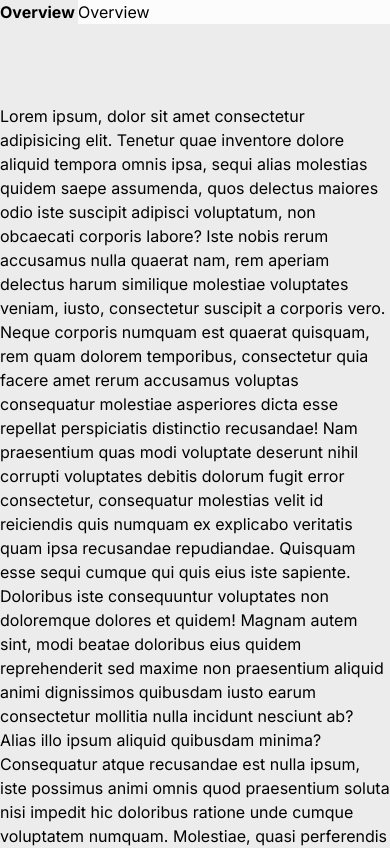
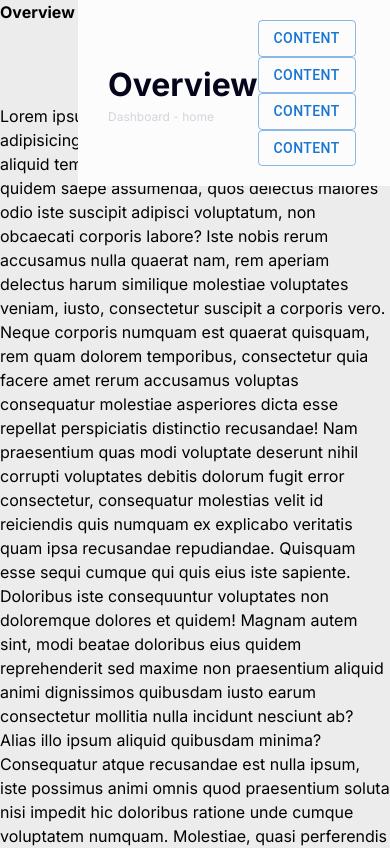
Before and after one commit to mehedihasan712277/hospital-account-management, a Next.js app: page / in a window 390 px wide. Shown: the top 848 px of the page. Built offline with nearby package versions, Linux system fonts and the light colour scheme.

Commit message:
sidebar done without responsive

```diff
--- a/src/components/shared/Navbar.tsx
+++ b/src/components/shared/Navbar.tsx
@@ -1,6 +1,7 @@
 "use client"
 import { usePathname } from "next/navigation"
 import { menuItems } from "./SideBar"
+import { Button } from "@mui/material"
 
 const Navbar = () => {
     const pathname = usePathname()
@@ -17,8 +18,17 @@ const Navbar = () => {
     })
 
     return (
-        <nav className="bg-[#FCFCFC] fixed left-[20vw] top-0 right-0">
-            <p>{title}</p>
+        <nav className="bg-[#FCFCFC] fixed left-[20vw] top-0 right-0 py-[20px] px-[30px] flex justify-between items-center">
+            <div>
+                <p className="text-[32px] font-bold text-[#05061B]">{title}</p>
+                <p className="text-xs text-gray-300">Dashboard - home</p>
+            </div>
+            <div>
+                <Button variant="outlined">Content</Button>
+                <Button variant="outlined">Content</Button>
+                <Button variant="outlined">Content</Button>
+                <Button variant="outlined">Content</Button>
+            </div>
         </nav>
     )
 }
```
